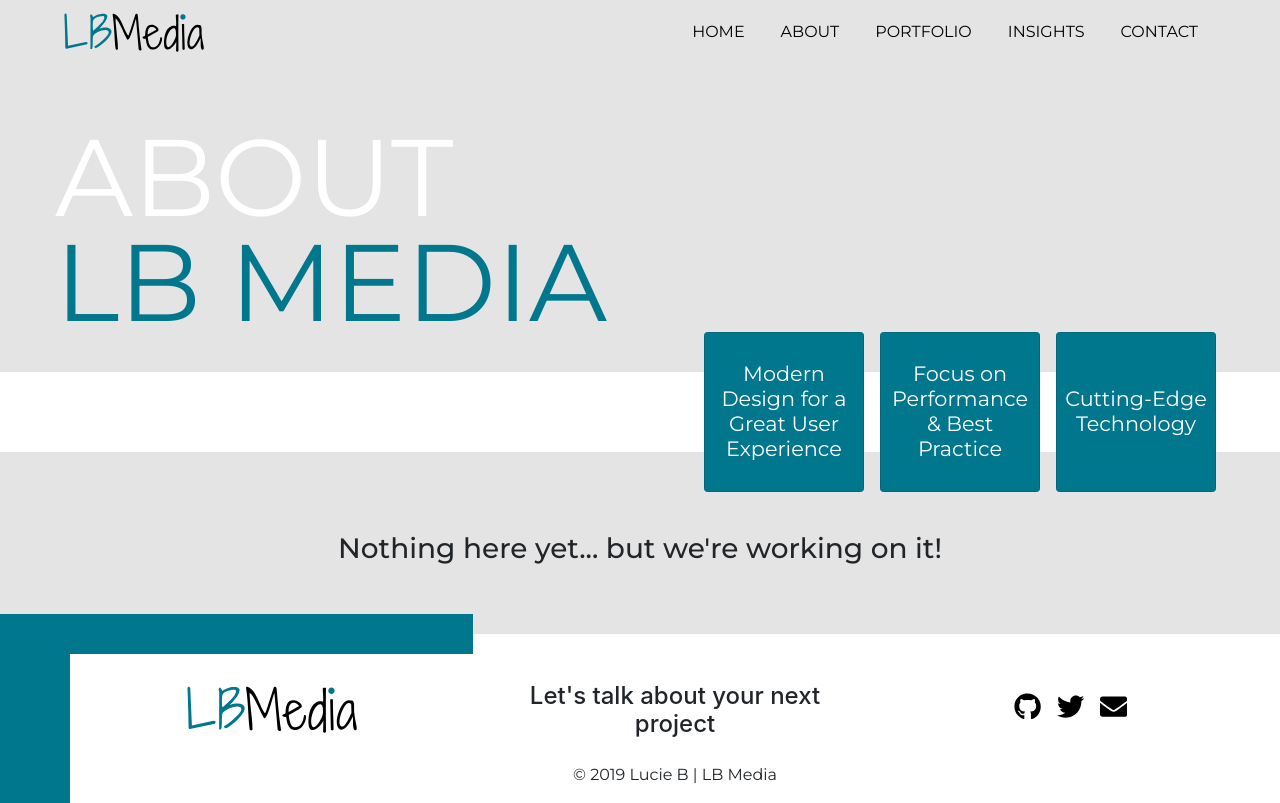
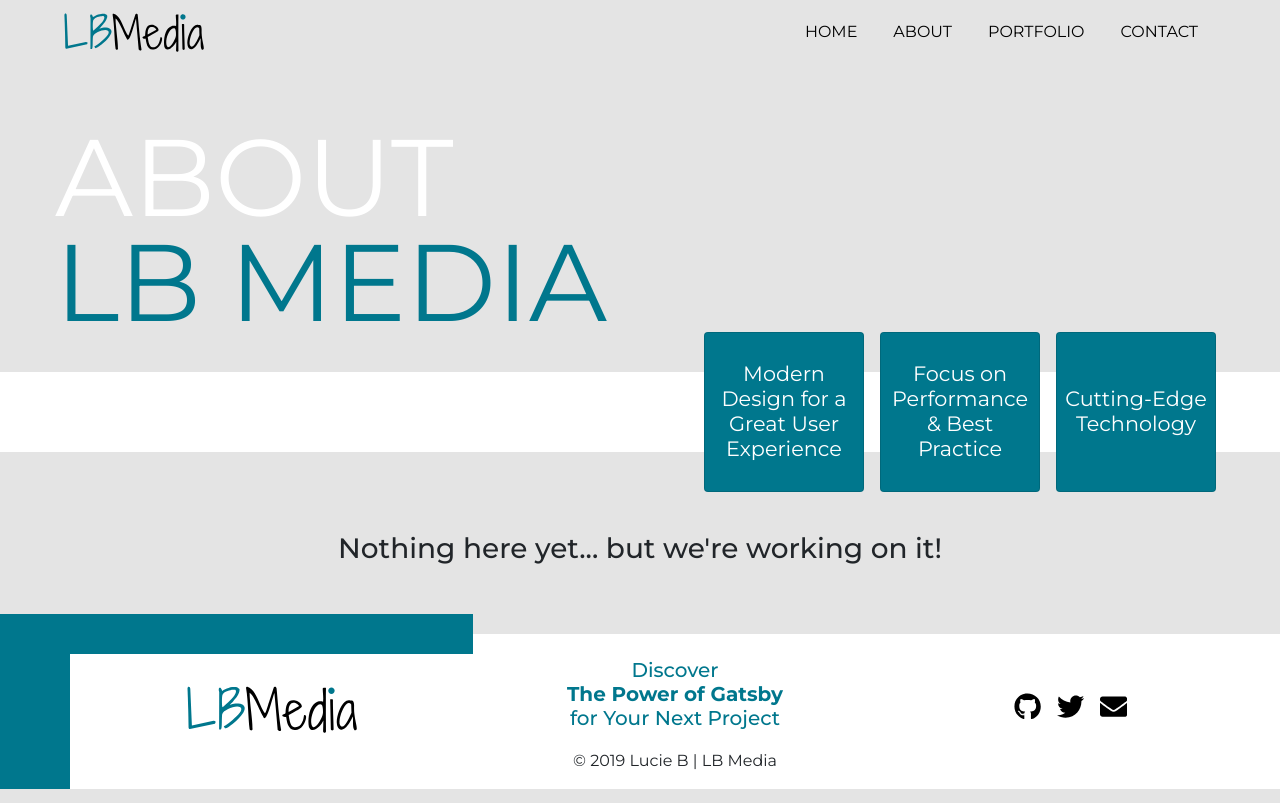
Before and after one commit to luciebaker/lb-media, a Gatsby site: page /about in a window 1280 px wide. Built offline with nearby package versions, Linux system fonts and the light colour scheme; Gatsby itself is replaced by a stand-in of ours; a web font is replaced by a local one.

Commit message:
footer update

```diff
--- a/src/components/Homepage/Info.js
+++ b/src/components/Homepage/Info.js
@@ -7,8 +7,8 @@ export default class Info extends Component {
     render() {
         return (
             <div className="container">
-                <FeaturedText text="Don't get left behind by using last decade's technology!"/>
-                <p className="mb-4">It’s 2020 and you deserve a website built with the best technology available. Whether you are an individual wanting to start a simple blog, a small business seeking to establish a web presence, increase brand awareness, generate leads, sell products, or a combination of several of these, you deserve the best. <b className="text-bold">Performance</b>, <b className="text-bold">Reliability</b>, <b className="text-bold">Flexibility</b>, <b className="text-bold">Security</b>, <b className="text-bold">Easy Content Management</b> and <b className="text-bold">Affordability</b> are just a few of the reasons why Gatsby is a great option for your next website.
+                <FeaturedText text="Don't get left behind using last decade's technology!"/>
+                <p className="mb-4">It’s 2020 and you deserve a website built with the best technology available. Whether you are an individual wanting to start a simple blog, a small business seeking to establish a web presence, increase brand awareness, generate leads, sell products, or a combination of several of these, you deserve the best. <b className="text-bold">Performance</b>, <b className="text-bold">Reliability</b>, <b className="text-bold">Flexibility</b>, <b className="text-bold">Security</b>, <b className="text-bold">Easy Content Management</b> and <b className="text-bold">Affordability</b> are just a few of the reasons why Gatsby's cutting-edge technology is a great option for your next website.
                 </p>
                 <div className="text-center">
                 <AniLink fade to='/power'>
--- a/src/components/global/Footer.js
+++ b/src/components/global/Footer.js
@@ -3,9 +3,6 @@ import logo from '../../images/LBMedia-logo.svg'
 import AniLink from "gatsby-plugin-transition-link/AniLink";
 
 import FooterIcons from './FooterIcons'
-// import { FaGithub } from 'react-icons/fa'
-// import { FaTwitter } from 'react-icons/fa'
-// import { FaEnvelope } from 'react-icons/fa'
 
 
 export default class Footer extends Component {
@@ -23,8 +20,12 @@ export default class Footer extends Component {
                     </AniLink>
                     </div>
 
-                    <div className="col-sm col-footer pt-5 text-center">
-                    <h4>Let's talk about your next project</h4>
+                    <div className="col-sm col-footer pt-4 text-center">
+                    <h5>Discover</h5>
+                    <AniLink fade to='/power'>
+                    <h5><b>The Power of Gatsby</b></h5>
+                    </AniLink>
+                    <h5>for Your Next Project</h5>
                     </div>
 
                     <div className="col-sm col-footer text-center">
--- a/src/components/global/FooterIcons.js
+++ b/src/components/global/FooterIcons.js
@@ -13,7 +13,7 @@ export default class NavbarIcons extends Component {
       {
         id: 2,
         icon: <FaTwitter className="footer-icon" />,
-        path: `https://www.twitter.com`,
+        path: `https://twitter.com/LBMedia7`,
       },
       {
         id: 3,
--- a/src/components/global/Navbar.js
+++ b/src/components/global/Navbar.js
@@ -26,11 +26,6 @@ export default class Navbar extends Component {
                 },
             {
                 id: 4,
-                path: '/insights/',
-                text: 'insights'
-                },
-            {
-                id: 5,
                 path: '/contact/',
                 text: 'contact'
                 }
--- a/src/components/sass/1-basics/_typography.scss
+++ b/src/components/sass/1-basics/_typography.scss
@@ -11,7 +11,7 @@ h1 {
     text-transform: uppercase;
   }
 
-  h3 {
+  h3, h5 {
     font-family: Montserrat !important;
   }
 
--- a/src/components/sass/2-components/_footer.scss
+++ b/src/components/sass/2-components/_footer.scss
@@ -1,6 +1,11 @@
 .footer-logo {
     margin-top: 2rem;
     width: 170px;
+  }
+
+  .footer h5 {
+    color: $mainColor;
+    margin: 0;
   }
 
   .footer-icon {
--- a/src/pages/index.js
+++ b/src/pages/index.js
@@ -15,11 +15,10 @@ const IndexPage = () => (
     <Header title1="creating" title2="state of the art" title3="websites"/>
     <Box textbox1="Modern Design" textbox2="Cutting-Edge Technology" textbox3="Performance & Best Practice"/>
     <Info />
+    <FeaturedPortfolio/>
     <FeaturedText text="Future proof your web presence"/>
     <TechLogos />
-    <FeaturedPortfolio/>
     <ContactCTA />
-    <h3 className="text-center mt-5 mb-5">Featured Insights section to be added here very soon</h3>
   </Layout>
 )
 
```
